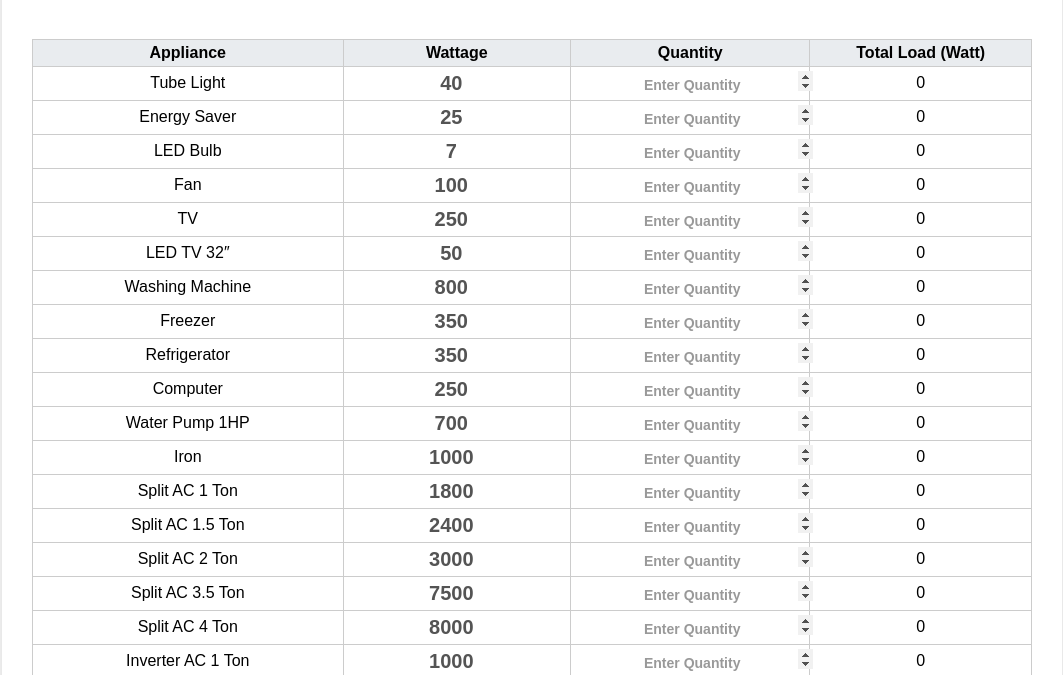
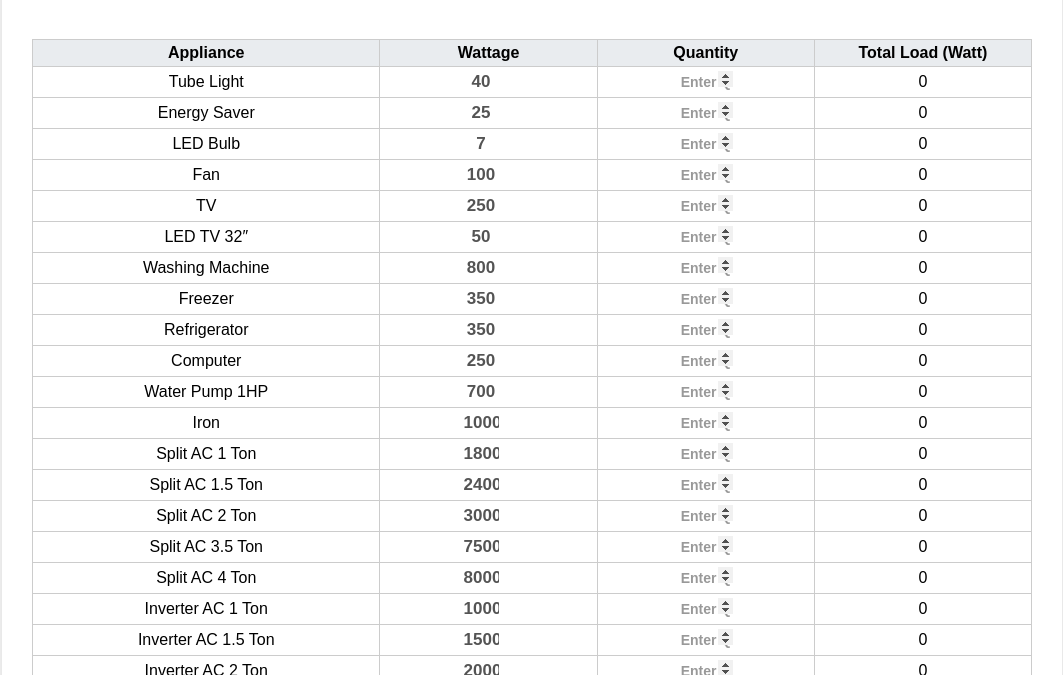
Before and after one commit to ali12550/solar_calculator, a plain HTML site: page index.html in a window 1280 px wide. Shown: the part 121-796 px from the top of the page, without its empty margins (108-1171 px from the left). Drawn offline with nearby package versions, Linux system fonts and the light colour scheme.

Commit message:
Update index.html

```diff
--- a/index.html
+++ b/index.html
@@ -51,7 +51,7 @@
     }
 
     .appliance-table {
-      min-width: 650px;
+      min-width: 400px;
       width: 100%;
       border-collapse: collapse;
       margin-top: 20px;
@@ -62,7 +62,7 @@
       border: 1px solid #ccc;
       padding: 4px 0px;
       text-align: center;
-      width: 60px;
+      /* width: 60px; */
     }
 
     .appliance-table th {
@@ -72,10 +72,10 @@
     .appliance-table tr td input {
       border: none;
       background-color: unset;
-      font-size: 20px;
-      font-weight: bold;
+      font-size: 17px;
+      font-weight: 700;
       text-align: center;
-      width: 100% !important;
+      width: 50px !important;
     }
 
     .section_solar button {
@@ -261,10 +261,10 @@
     appliances.forEach(app => {
       const row = document.createElement('tr');
       row.innerHTML = `
-        <td>${app.name}</td>
-        <td><input type="number" value="${app.watt}" disabled></td>
-        <td><input class="quantity_num" placeholder="Enter Quantity" type="number" id="${app.id}" value="" oninput="calculateLoad()"></td>
-        <td><span id="${app.id}_total">0</span></td>`;
+        <td style="width: 24%;">${app.name}</td>
+        <td style="width: 15%;"><input type="number" value="${app.watt}" disabled td>
+        <td style="width: 15%;"><input class="quantity_num" placeholder="Enter Quantity" type="number" id="${app.id}" value="" oninput="calculateLoad()""></td>
+        <td style="width: 15%;"><span id="${app.id}_total">0</span></td>`;
       applianceList.appendChild(row);
     });
 
```
